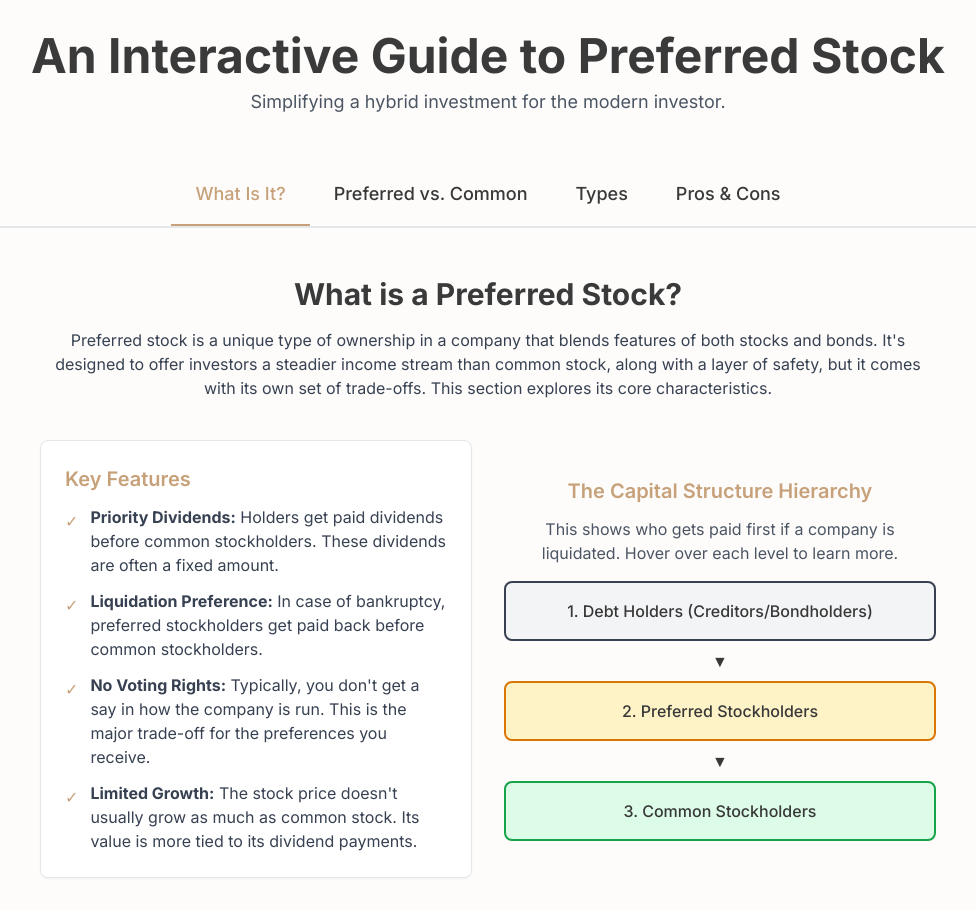
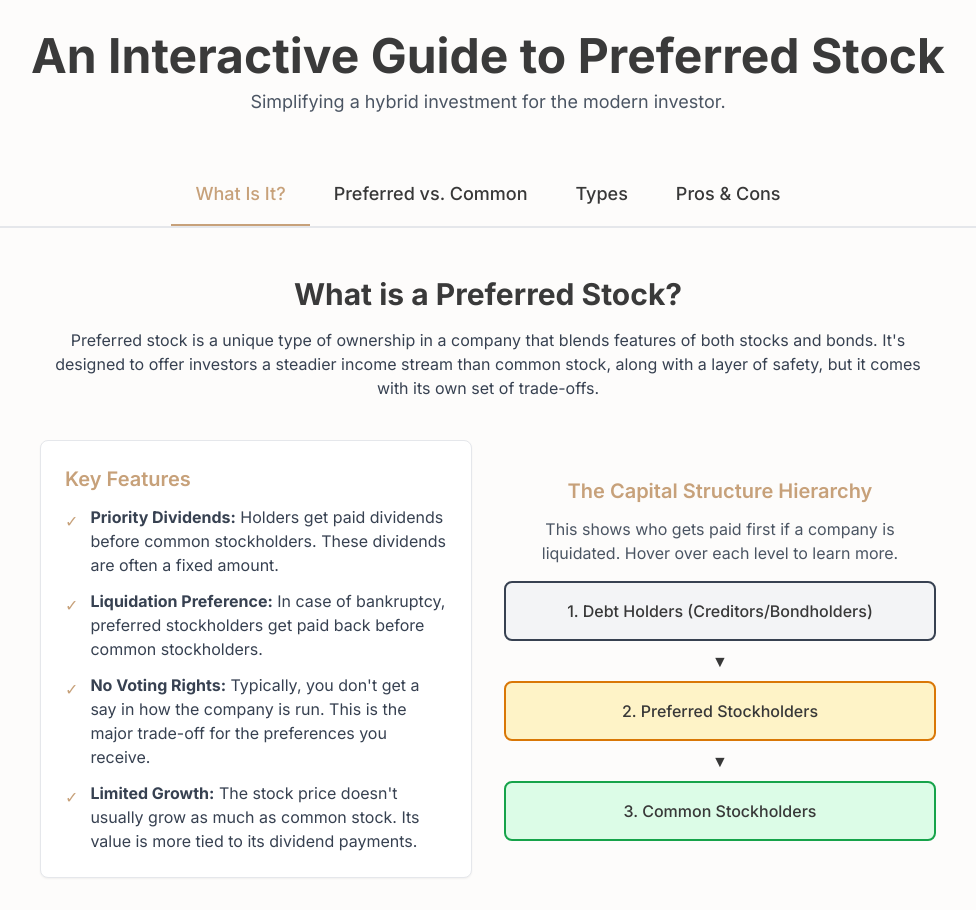
Before and after one commit to yyyprojects/PreferredStock1, a plain HTML site: page index.html in a window 1280 px wide. Shown: the whole page, without its empty margins (152-1128 px from the left). Drawn offline with nearby package versions, Linux system fonts and the light colour scheme.

Commit message:
Update index.html

```diff
--- a/index.html
+++ b/index.html
@@ -80,7 +80,7 @@
             <section id="what-is-it" class="content-section">
                 <div class="max-w-4xl mx-auto">
                     <h2 class="text-3xl font-bold text-center mb-4 text-[#3A3A3A]">What is a Preferred Stock?</h2>
-                    <p class="text-center text-gray-700 mb-10">Preferred stock is a unique type of ownership in a company that blends features of both stocks and bonds. It's designed to offer investors a steadier income stream than common stock, along with a layer of safety, but it comes with its own set of trade-offs. This section explores its core characteristics.</p>
+                    <p class="text-center text-gray-700 mb-10">Preferred stock is a unique type of ownership in a company that blends features of both stocks and bonds. It's designed to offer investors a steadier income stream than common stock, along with a layer of safety, but it comes with its own set of trade-offs.</p>
 
                     <div class="grid md:grid-cols-2 gap-8 items-center">
                         <div class="bg-white p-6 rounded-lg shadow-sm border border-gray-200">
```
